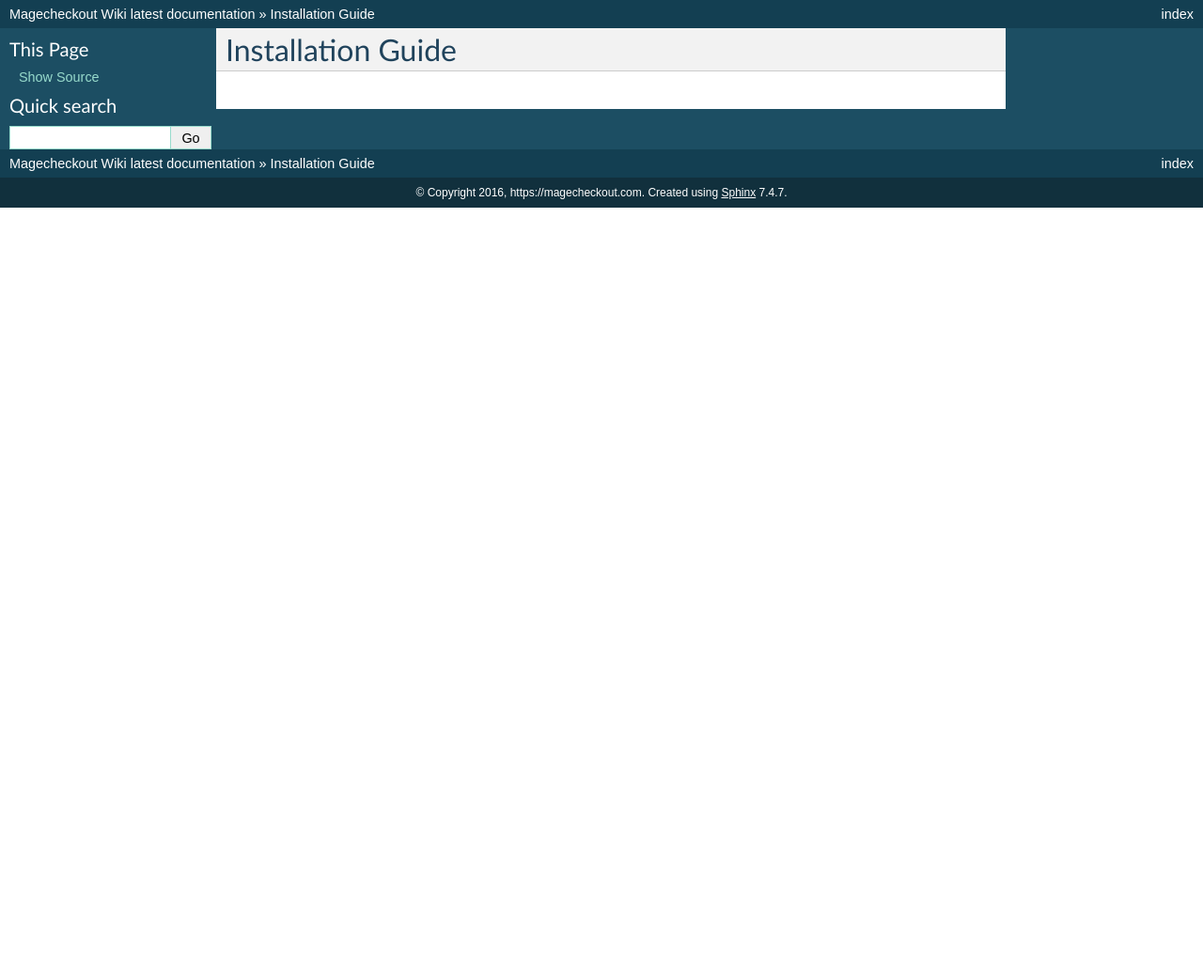
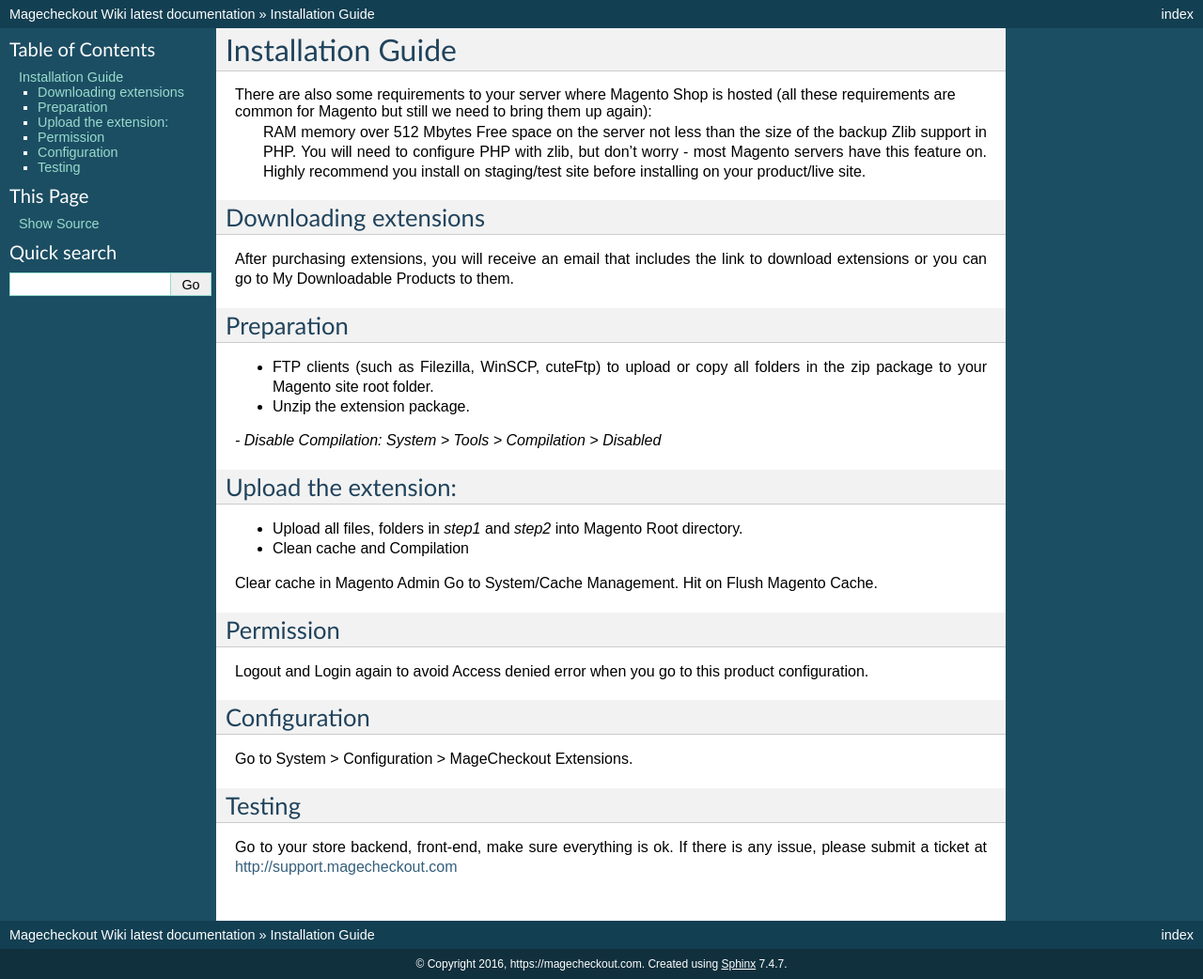
Before and after one commit to LindaThompson/wiki, a Sphinx documentation site: the page built from docs/installation.rst, in a window 1280 px wide. Shown: the whole page at 94% size. Built offline with Sphinx 7.4.7, drawn with Linux system fonts in a browser that asks for light colours; pages that are not in the unit, such as notebooks, are missing from menus; before the commit the page ends 900 px from its top, so only the background shows below that.

Commit message:
update docs

```diff
--- a/docs/index.rst
+++ b/docs/index.rst
@@ -27,6 +27,8 @@
    abandonment-cart/index
 
 
+
+
 .. toctree::
    :maxdepth: 2
    :caption: Services
@@ -34,6 +36,7 @@
    services/index
 
 
+
 .. toctree::
    :maxdepth: 2
    :caption: How to
--- a/docs/installation.rst
+++ b/docs/installation.rst
@@ -1,3 +1,48 @@
 ====================================
 Installation Guide
 ====================================
+
+
+There are also some requirements to your server where Magento Shop is hosted (all these requirements are common for Magento but still we need to bring them up again):
+	RAM memory over 512 Mbytes
+	Free space on the server not less than the size of the backup
+	Zlib support in PHP. You will need to configure PHP with zlib, but don't worry - most Magento servers have this feature on.
+	Highly recommend you install on staging/test site before installing on your product/live site.
+
+
+Downloading extensions
+-------------------
+After purchasing extensions, you will receive an email that includes the link to download extensions or you can go to My Downloadable Products to them.
+
+
+Preparation
+-----------
+
+- FTP clients (such as Filezilla, WinSCP, cuteFtp) to upload or copy all folders in the zip package to your Magento site root folder.
+- Unzip the extension package.
+*- Disable Compilation: System > Tools > Compilation > Disabled*
+
+
+Upload the extension:
+----------------
+- Upload all files, folders in *step1* and *step2* into Magento Root directory.
+- Clean cache and Compilation
+
+Clear cache in Magento Admin Go to System/Cache Management. Hit on Flush Magento Cache.
+
+
+Permission
+----------
+
+Logout and Login again to avoid Access denied error when you go to this product configuration.
+
+
+Configuration
+-------------
+
+Go to System > Configuration > MageCheckout Extensions.
+
+Testing
+-------
+
+Go to your store backend, front-end, make sure everything is ok. If there is any issue, please submit a ticket at http://support.magecheckout.com
```
Also changed, not shown: docs/uninstallation.rst (+34 -0 lines).
